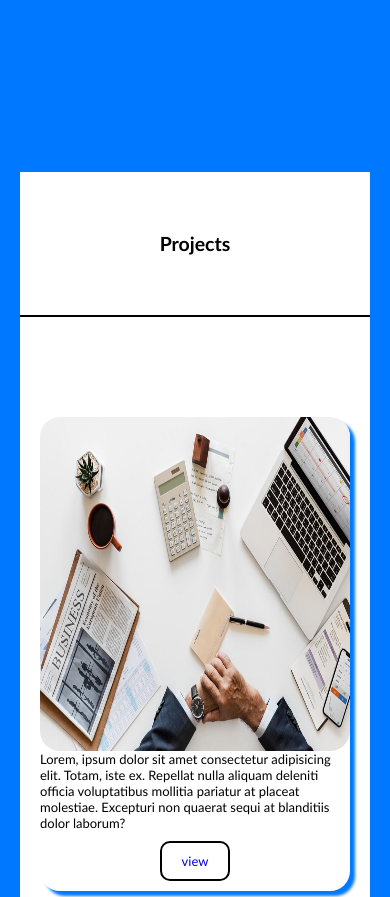
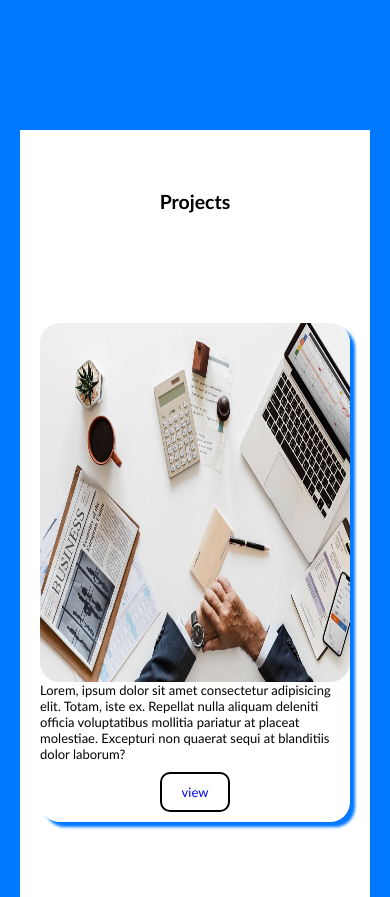
Before and after one commit to kelviin02/My_portfolio, a plain HTML site: page index.html in a window 390 px wide. Shown: the part 2940-3837 px from the top of the page. Drawn offline with nearby package versions, Linux system fonts and the light colour scheme.

Commit message:
added new changes

```diff
--- a/index.css
+++ b/index.css
@@ -612,6 +612,7 @@ textarea:valid~label {
         display: none;
     }
     .nav-bar{
+        height: 13vh;
         width: 100%;
         justify-content: space-between;
     }
@@ -857,12 +858,12 @@ textarea:valid~label {
     height: 100%;
 }
 .project-content-left-area{
-    margin-top: 100px;
+    margin-top: 50px;
     margin-right: 20px;
 }
-.project-header-text{
+/* .project-header-text{
     border-bottom: 2px solid;
-}
+} */
 .project-content-right-area{
     border: none;
 }
```
